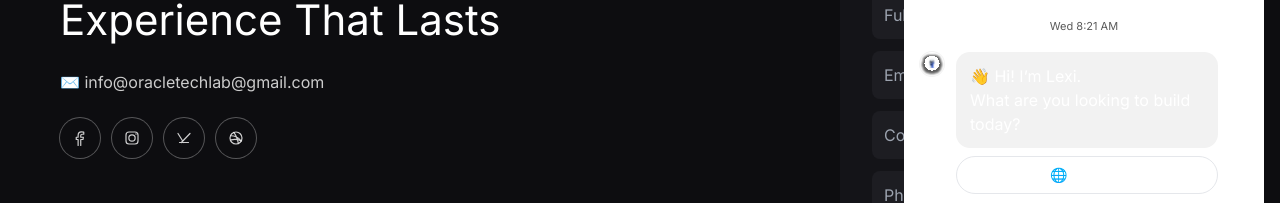
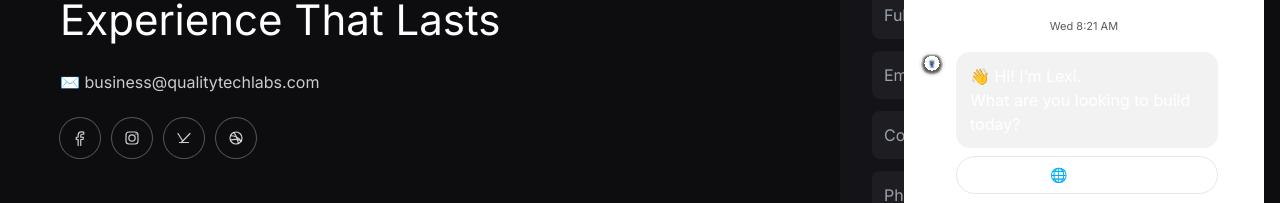
Before and after one commit to qualitytechlabs-org/qualitytechlabs, a React (Create React App) app: page /contact in a window 1280 px wide. Shown: the part 225-428 px from the top of the page. Built offline with nearby package versions, Linux system fonts and the light colour scheme.

Commit message:
contact us page merged

```diff
--- a/src/Pages/Contact.tsx
+++ b/src/Pages/Contact.tsx
@@ -21,7 +21,7 @@ const ContactUs: React.FC = () => {
             Experience That Lasts
           </h1>
 
-          <div className="email">✉️ info@oracletechlab@gmail.com</div>
+          <div className="email">✉️ business@qualitytechlabs.com</div>
           <div className="flex  gap-4 mb-5">
             <SocialMedia />
           </div>
```
